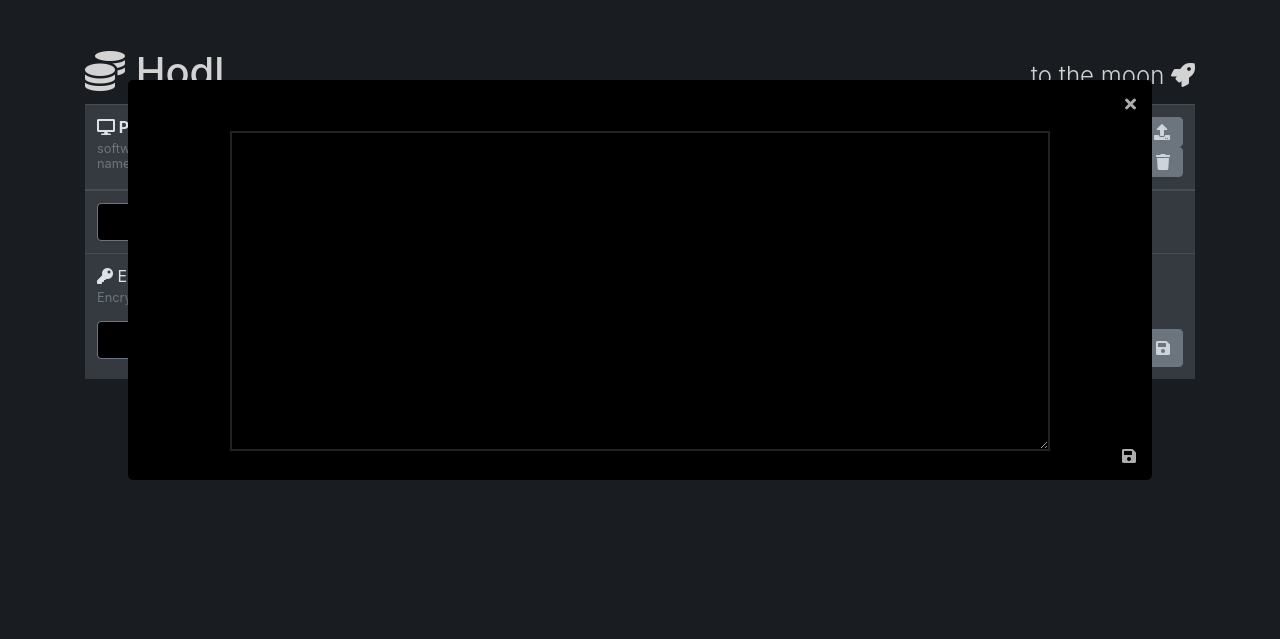
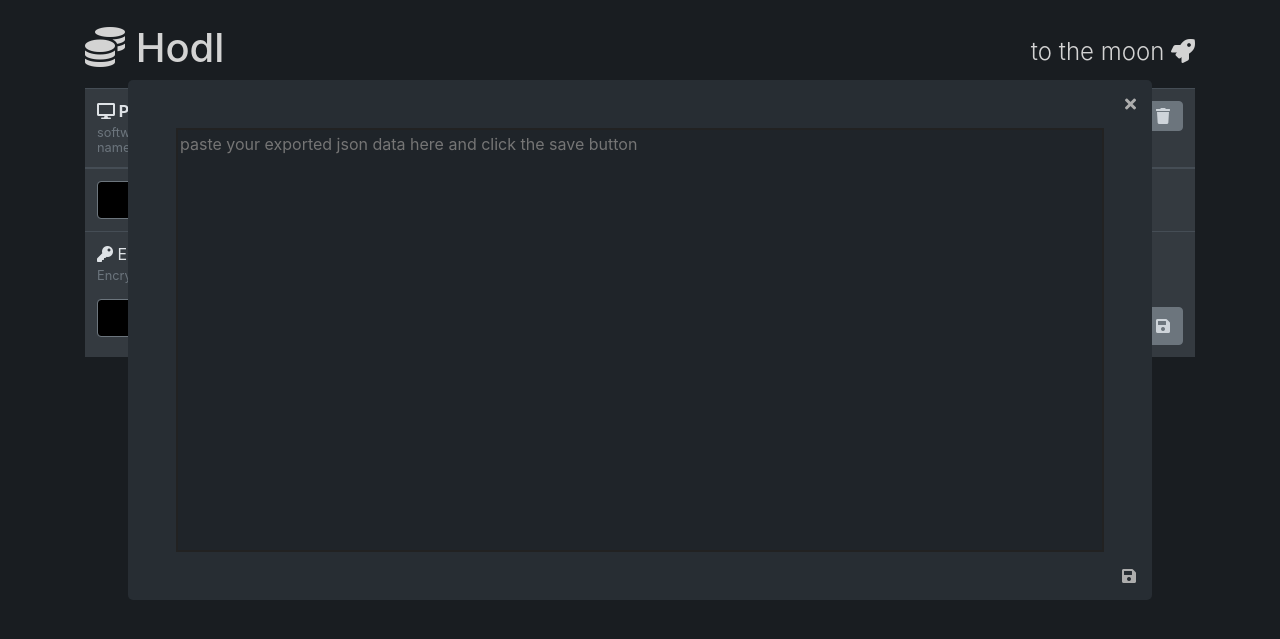
Before and after one commit to OiX0ufie/hodl-balance, a PHP site: page / in a window 1280 px wide, after a click on "import data". Shown: the top 639 px of the page. Run offline with PHP 8.4, Linux system fonts and the light colour scheme.

Commit message:
style changes on import and export wrapper

```diff
--- /dev/null
+++ b/config.php
@@ -0,0 +1,5 @@
+<?php
+
+    $_CONFIG = [
+        'balanceCommand' => 'lolcat -f | aha -n',    // customize lolcat/aha pipe. See balance.php "echo $balanceData | $CONFIG['balanceCommand']"
+    ];
--- a/index.php
+++ b/index.php
@@ -26,8 +26,41 @@
         <script src="res/cryptoJS/rollups/aes.js"></script>
         <script src="res/cryptoJS/cryptojs-aes-format.js"></script>
         <style>
-            #balanceDisplay {max-width: 1000px; padding: 0 1vw; margin: 4em auto; overflow: hidden;}
-            #balanceDisplay pre {font-size: 2.1vmin; color: #f2f2f2;}
+            #exportWrapper,
+            #importWrapper {
+                position: fixed;
+                top: 5em;
+                left: 10%;
+                width: 80%;
+                height: 65%;
+                padding: 3em;
+                z-index: 900;
+                background: #272D33;
+                border-radius: 5px;
+            }
+            #exportWrapper{
+                padding-bottom: 3.7em;
+            }
+            #exportWrapper textarea,
+            #importWrapper textarea {
+                width: 100%;
+                height: 100%;
+                border: 2px solid #222;
+                background: rgba(0, 0, 0, 0.2);
+                color: #fff;
+                word-wrap:break-word;
+                resize: none;
+            }
+            #balanceDisplay {
+                max-width: 1000px;
+                padding: 0 1vw;
+                margin: 4em auto;
+                overflow: hidden;
+            }
+            #balanceDisplay pre {
+                font-size: 2.1vmin;
+                color: #f2f2f2;
+            }
         </style>
         <script>
 
@@ -169,7 +202,6 @@
                 $('#exportWrapper textarea').val(data);
                 $('#exportWrapper a.downloader').attr('href', 'data:text/plain;charset=utf-8,' + encodeURIComponent(data));
                 $('#exportWrapper').removeClass('d-none');
-                window.scrollTo(0, 0);
             }
 
             var importData = function() {
@@ -178,6 +210,7 @@
                     $('#importWrapper textarea').val('');
                     Cookies.set('hodl', data, { expires: 365 });
                     showMessage('data imported', 'Success', 'check');
+                    resetForm();
                 }
                 $('#importWrapper').addClass('d-none');
             }
@@ -289,7 +322,7 @@
         </script>
     </head>
     <bdoy data-theme="dark">
-        <div id="toast" class="toast" role="alert" aria-live="assertive" aria-atomic="true" data-delay="2000" style="position: absolute; width: 35vmin; top: 2em; left: calc(50% - 17vmin); z-index: 9999;">
+        <div id="toast" class="toast" role="alert" aria-live="assertive" aria-atomic="true" data-delay="2000" style="position: fixed; width: 35vmin; top: 2em; left: calc(50% - 17vmin); z-index: 9999;">
             <div class="toast-header">
                 <i style="margin-right: 0.5em;"></i>
                 <strong class="mr-auto"></strong>
@@ -300,7 +333,7 @@
             <div class="toast-body"></div>
         </div>
         <div class="container-xl">
-        <div id="exportWrapper" class="d-none" style="width: 80%; position: absolute; top: 5em; left: 10%; z-index: 900; background: #000; border-radius: 5px; height: 50%;">
+        <div id="exportWrapper" class="d-none">
                 <div style="position: absolute; right: 1em; top: 1em;">
                     <a href="#" onclick="$('#exportWrapper').addClass('d-none'); return false;"><i class="fa fa-times" title="close export"></i></a>
                 </div>
@@ -308,19 +341,19 @@
                     <a href="#" onclick="$('#exportWrapper textarea').select(); document.execCommand('copy'); showMessage('data copied to clipboard', 'Success', 'check'); return false;"><i class="fa fa-copy" title="copy to clipboard"></i></a>
                     <a href="#" class="ml-1 downloader" target="_blank" download="hodl-data.json"><i class="fa fa-download" title="download file"></i></a>
                 </div>
-                <textarea style="border: 2px solid #222; background: none; color: #ccc; word-wrap:break-word; width: 80%; height: 80%; margin: 5% 10%;"></textarea>
+                <textarea></textarea>
             </div>
-            <div id="importWrapper" class="d-none" style="width: 80%; position: absolute; top: 5em; left: 10%; z-index: 900; background: #000; border-radius: 5px; height: 50%;">
+            <div id="importWrapper" class="text-center d-none">
                 <div style="position: absolute; right: 1em; top: 1em;">
                     <a href="#" onclick="$('#importWrapper').addClass('d-none'); return false;"><i class="fa fa-times" title="close import"></i></a>
                 </div>
                 <div style="position: absolute; right: 1em; bottom: 1em;">
                     <a href="#" onclick="importData(); return false;"><i class="fa fa-save" title="import data"></i></a>
                 </div>
-                <textarea style="border: 2px solid #222; background: none; color: #ccc; word-wrap:break-word; width: 80%; height: 80%; margin: 5% 10%;"></textarea>
+                <textarea placeholder="paste your exported json data here and click the save button"></textarea>
             </div>
             <div id="initWrapper" class="actionWrapper d-none">
-                <div class="row mt-5">
+                <div class="row mt-4 mb-2">
                     <div class="col">
                         <h2 class="float-right" style="display: inline-block; font-weight: 300; font-size: 1.5rem; margin-top: 0.9rem;">to the moon <i class="fa fa-rocket"></i></h2>
                         <h1 style="display: inline-block;"><i class="fa fa-coins"></i> Hodl</h1>
@@ -354,8 +387,11 @@
                                             <small class="form-text text-muted">amount of crypto currency</small>
                                         </th>
                                         <th class="align-top text-right">
-                                            <a class="btn btn-secondary" href="?" onclick="$('#importWrapper').removeClass('d-none'); window.scrollTo(0, 0); return false;" role="button" title="import data"><i class="fa fa-upload"></i></a>
-                                            <button type="button" class="btn btn-secondary" onclick="deleteData();return false;" title="delete all data"><i class="fa fa-trash"></i></button>
+                                            <div class="btn-group">
+                                                <button type="button" class="btn btn-primary" onclick="setAction('balance'); return false;" title="show balance"><i class="fa fa-coins"></i></button>
+                                                <button type="button" class="btn btn-secondary" onclick="$('#importWrapper').removeClass('d-none'); return false;" title="import data"><i class="fa fa-upload"></i></button>
+                                                <button type="button" class="btn btn-secondary" onclick="deleteData();return false;" title="delete all data"><i class="fa fa-trash"></i></button>
+                                            </div>
                                         </th>
                                     </tr>
                                 </thead>
```
Also changed, not shown: balance.php (+12 -1 lines), README.md, 1 other file.
